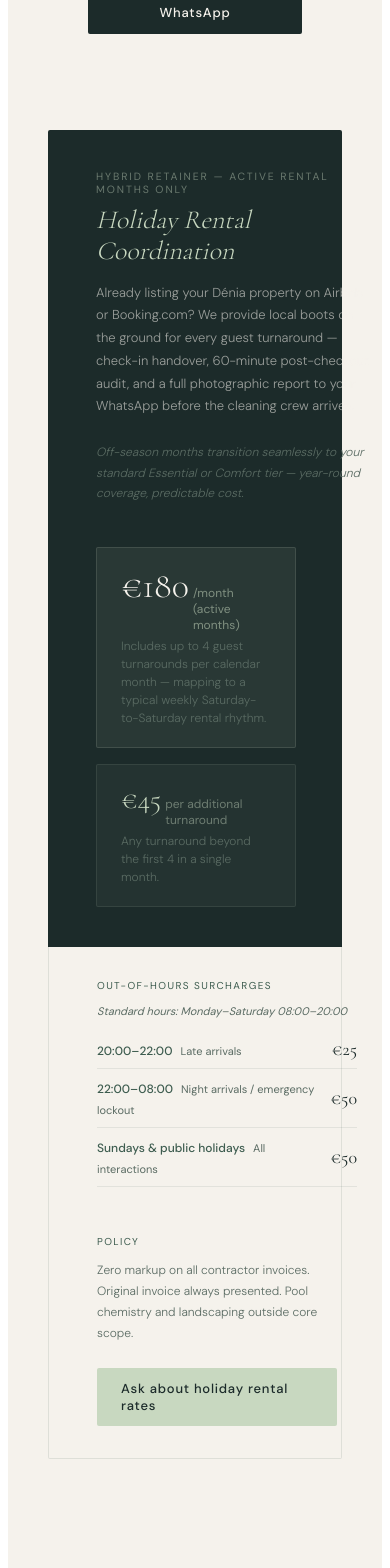
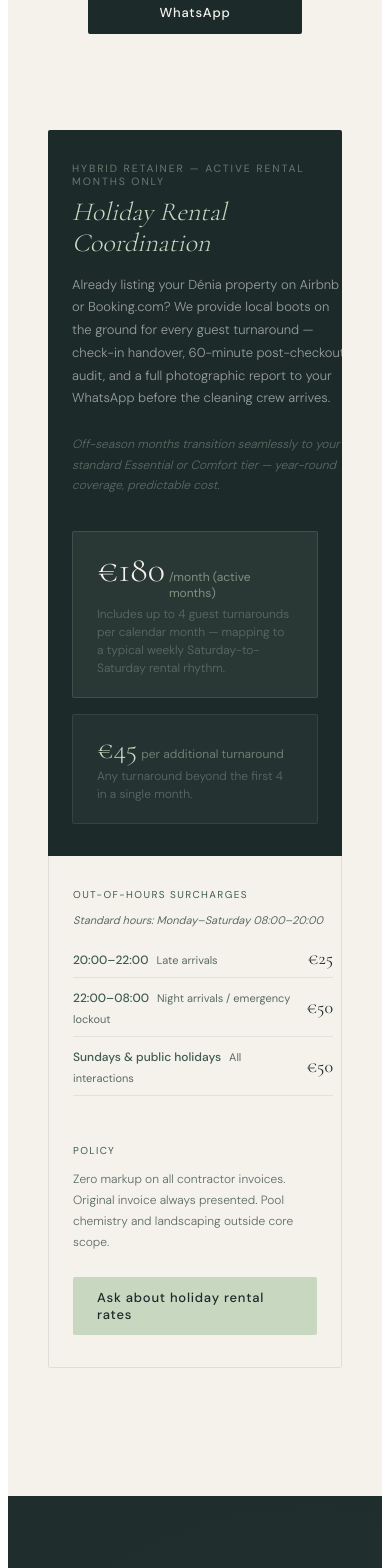
Before and after one commit to JariMarama/marama-web, a Next.js app: page / in a window 390 px wide. Shown: the part 6940-8508 px from the top of the page. Built offline with nearby package versions, Linux system fonts and the light colour scheme.

Commit message:
Fix: mobile overflow on holiday rental block, UK flag, brighter lang switcher

```diff
--- a/app/MaramaPage.js
+++ b/app/MaramaPage.js
@@ -15,7 +15,7 @@ const serif = "'Cormorant Garamond',Georgia,serif";
 const sans  = "'DM Sans',sans-serif";
 
 const LANGS = [
-  { key:"EN", label:"English", flag:null },
+  { key:"EN", label:"English", flag:"🇬🇧" },
   { key:"ES", label:"Español", flag:"🇪🇸" },
   { key:"CZ", label:"Čeština", flag:"🇨🇿" },
 ];
@@ -484,7 +484,7 @@ function LangSwitch({lang,setLang}) {
             padding:"5px 11px",borderRadius:"2px",border:"none",cursor:"pointer",
             transition:"background .2s,color .2s",whiteSpace:"nowrap",
             background:lang===l.key?C.sage:"transparent",
-            color:lang===l.key?C.forest:"rgba(245,242,236,0.45)",
+            color:lang===l.key?C.forest:"rgba(245,242,236,0.75)",
           }}>{l.label}</button>
         ))}
       </div>
@@ -788,12 +788,12 @@ export default function MaramaPage() {
           ))}
         </div>
         <div style={{marginTop:"3rem"}}>
-          <div style={{padding:"2.5rem 3rem",background:C.forest,borderRadius:"2px 2px 0 0",display:"flex",flexWrap:"wrap",alignItems:"flex-start",justifyContent:"space-between",gap:"2rem"}}>
+          <div style={{padding:"2rem 1.5rem",background:C.forest,borderRadius:"2px 2px 0 0",display:"flex",flexWrap:"wrap",alignItems:"flex-start",justifyContent:"space-between",gap:"1.5rem",boxSizing:"border-box",width:"100%",overflowX:"hidden"}}>
             <div style={{flex:"1",minWidth:"280px"}}>
               <p style={{fontFamily:sans,fontSize:"10.5px",letterSpacing:"0.18em",textTransform:"uppercase",color:"rgba(200,216,192,0.45)",margin:"0 0 0.5rem"}}>{c.pr_holiday_sub}</p>
               <p style={{fontFamily:serif,fontSize:"26px",fontWeight:300,color:C.sage,margin:"0 0 1rem",fontStyle:"italic"}}>{c.pr_holiday_title}</p>
-              <p style={{fontFamily:sans,fontSize:"13px",fontWeight:300,color:"rgba(245,242,236,0.58)",margin:"0 0 1.5rem",lineHeight:1.75,maxWidth:"520px"}}>{c.pr_holiday_body}</p>
-              <p style={{fontFamily:sans,fontSize:"12px",fontWeight:300,color:C.muted,lineHeight:1.7,maxWidth:"520px",fontStyle:"italic"}}>{c.pr_holiday_offseason}</p>
+              <p style={{fontFamily:sans,fontSize:"13px",fontWeight:300,color:"rgba(245,242,236,0.58)",margin:"0 0 1.5rem",lineHeight:1.75,maxWidth:"100%",width:"100%",boxSizing:"border-box"}}>{c.pr_holiday_body}</p>
+              <p style={{fontFamily:sans,fontSize:"12px",fontWeight:300,color:C.muted,lineHeight:1.7,maxWidth:"100%",width:"100%",boxSizing:"border-box",fontStyle:"italic"}}>{c.pr_holiday_offseason}</p>
             </div>
             <div style={{display:"flex",flexDirection:"column",gap:"1rem",minWidth:"200px"}}>
               <div style={{background:"rgba(200,216,192,0.08)",border:"1px solid rgba(200,216,192,0.15)",borderRadius:"2px",padding:"1.25rem 1.5rem"}}>
@@ -812,7 +812,7 @@ export default function MaramaPage() {
               </div>
             </div>
           </div>
-          <div style={{background:C.linen,border:"1px solid rgba(61,92,79,0.12)",borderTop:"none",borderRadius:"0 0 2px 2px",padding:"2rem 3rem",display:"flex",flexWrap:"wrap",gap:"3rem",alignItems:"flex-start",justifyContent:"space-between"}}>
+          <div style={{background:C.linen,border:"1px solid rgba(61,92,79,0.12)",borderTop:"none",borderRadius:"0 0 2px 2px",padding:"2rem 1.5rem",display:"flex",flexWrap:"wrap",gap:"3rem",alignItems:"flex-start",justifyContent:"space-between"}}>
             <div style={{flex:"1",minWidth:"260px"}}>
               <p style={{fontFamily:sans,fontSize:"10px",letterSpacing:"0.14em",textTransform:"uppercase",color:C.slate,margin:"0 0 0.75rem"}}>{c.pr_holiday_hours_title}</p>
               <p style={{fontFamily:sans,fontSize:"11px",color:C.muted,margin:"0 0 0.75rem",fontStyle:"italic"}}>{c.pr_holiday_hours_note}</p>
```
